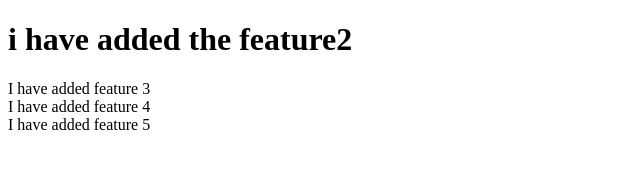
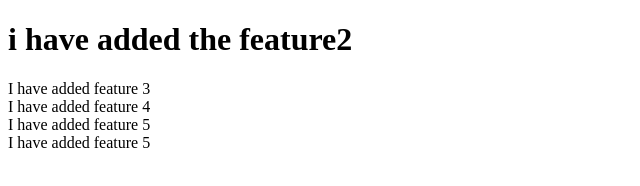
Before and after one commit to kahwaji-elie/githubtutorial, a plain HTML site: page index.html in a window 1280 px wide. Shown: the whole page, without its empty margins (0-640 px from the left). Drawn offline with Linux system fonts and the light colour scheme.

Commit message:
added feature 7

```diff
--- a/index.html
+++ b/index.html
@@ -21,6 +21,9 @@
     <div id="feature5">
         <span>I have added feature 5</span>
     </div>
+      <div id="feature7">
+        <span>I have added feature 5</span>
+    </div>
 </body>
 
 </html>
```
